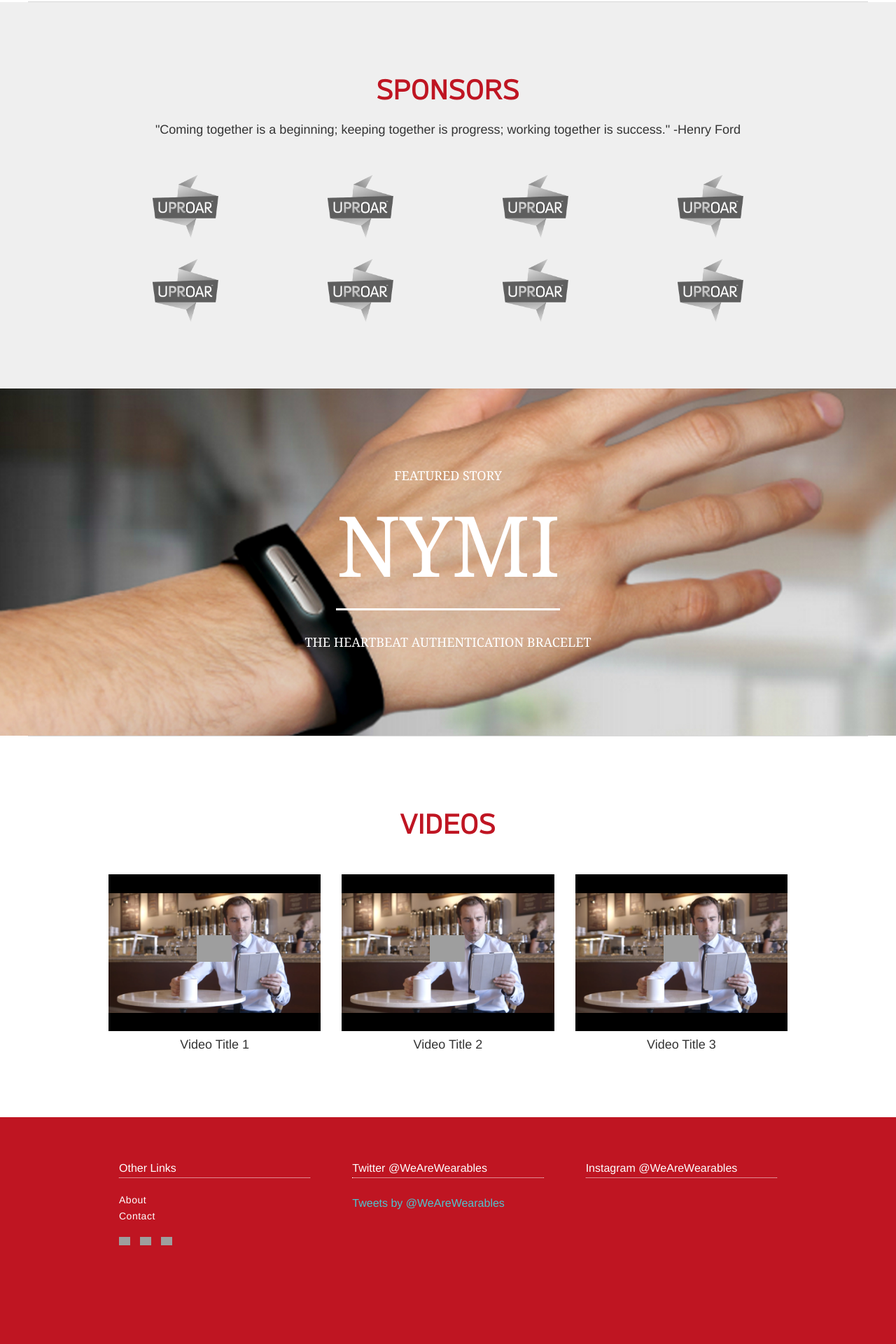
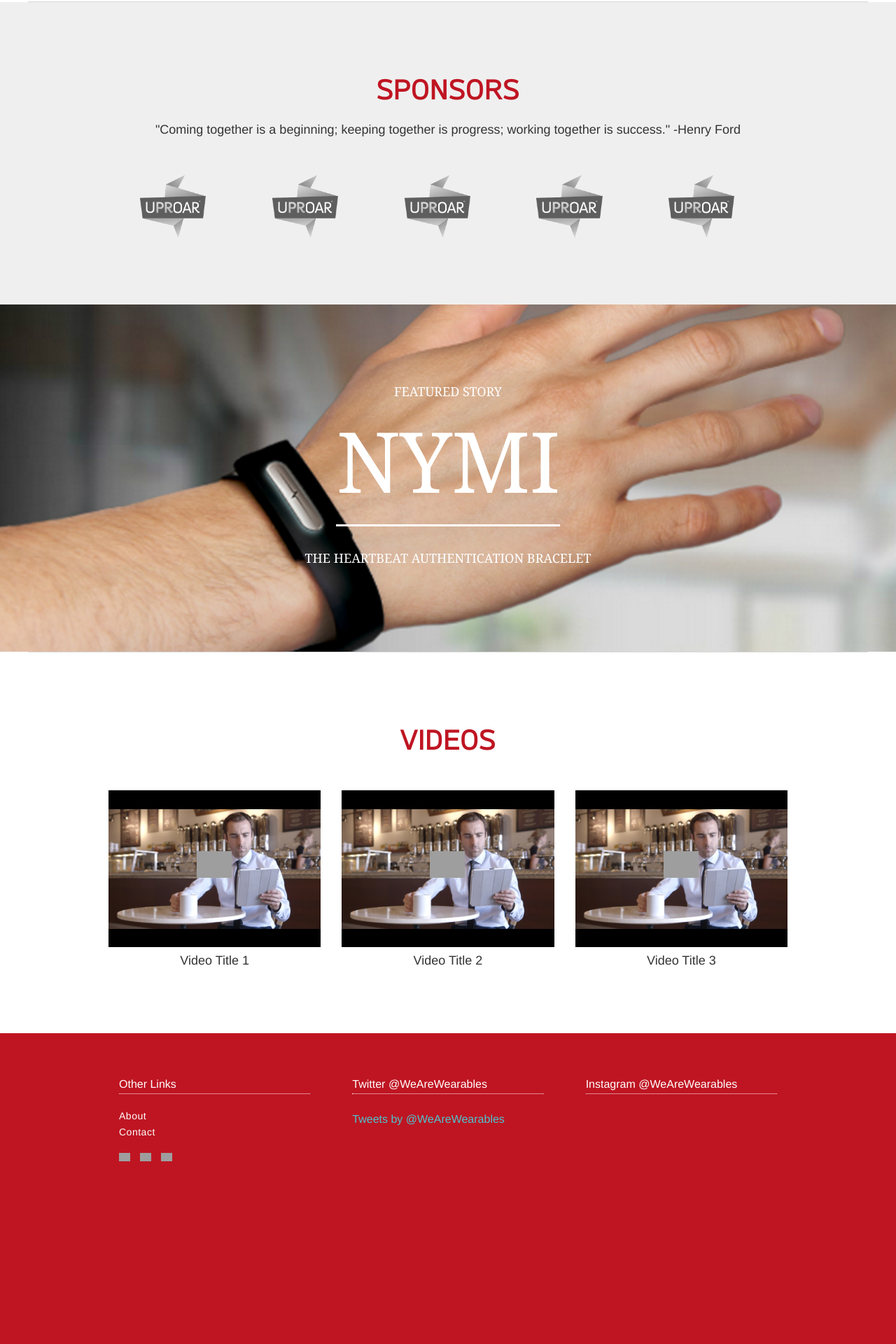
Before and after one commit to scottchen18/wearables, a CodeIgniter app: page /index.php/main/about in a window 1280 px wide. Shown: the part 1917-3837 px from the top of the page at 70% size. Run offline with CodeIgniter, Linux system fonts and the light colour scheme; some libraries are stand-ins or nearby versions; grey boxes are pictures that could not be loaded.

Commit message:
sponsor 5

```diff
--- a/application/assets/css/style.css
+++ b/application/assets/css/style.css
@@ -319,3 +319,9 @@ display: inline-block;
 	height:220px;
 
 }
+.content{
+	overflow-y:scroll;
+}
+.sponsor_med{
+	max-width:19%;min-width:19%;display:inline-block;text-align:center;
+}
--- a/application/controllers/main.php
+++ b/application/controllers/main.php
@@ -108,7 +108,7 @@ class Main extends CI_Controller {
 		$data['page'] = "home";
 		$this->load->view('headers/header',$data);
 		$this->load->view('main/static',$data);
-		$this->load->view('headers/footer',$data);
+		$this->load->view('headers/footer_static',$data);
 
 	}
 
--- a/application/views/main/landing.php
+++ b/application/views/main/landing.php
@@ -147,45 +147,48 @@ background-position: 50% 0%;" class="landing">
 		</div>
 	</div>
 
-	<div class="row">
-		<div class="small-12 medium-3 columns s_center">
+	<div class="row show-for-small-only">
+		<div class="small-6 columns s_center">
 			<img class="sponsor_img" src="<?php echo base_url();?>application/assets/img/uproar_logo.png" >
 
 		</div>
 
-		<div class="small-12 medium-3 columns s_center">
+		<div class="small-6 columns s_center">
 			<img class="sponsor_img" src="<?php echo base_url();?>application/assets/img/uproar_logo.png" >
 
 		</div>
 
-		<div class="small-12 medium-3 columns s_center">
+		<div class="small-6 columns s_center">
 			<img class="sponsor_img" src="<?php echo base_url();?>application/assets/img/uproar_logo.png">
 
 		</div>
-		<div class="small-12 medium-3 columns s_center">
+		<div class="small-6  columns s_center">
+			<img class="sponsor_img" src="<?php echo base_url();?>application/assets/img/uproar_logo.png">
+
+		</div>
+		<div class="small-6  columns s_center">
 			<img class="sponsor_img" src="<?php echo base_url();?>application/assets/img/uproar_logo.png">
 
 		</div>
 	</div>
 
-	<div class="row">
-		<div class="small-12 medium-3 columns s_center">
-			<img class="sponsor_img" src="<?php echo base_url();?>application/assets/img/uproar_logo.png" >
-
+	<div class="row show-for-medium-up">
+		<div class="small-12 columns">
+		<div class="sponsor_med">
+			<img class="sponsor_img" src="<?php echo base_url();?>application/assets/img/uproar_logo.png">
 		</div>
-
-		<div class="small-12 medium-3 columns s_center">
-			<img class="sponsor_img" src="<?php echo base_url();?>application/assets/img/uproar_logo.png" >
-
+		<div class="sponsor_med">
+			<img class="sponsor_img" src="<?php echo base_url();?>application/assets/img/uproar_logo.png">
 		</div>
-
-		<div class="small-12 medium-3 columns s_center">
+		<div class="sponsor_med">
 			<img class="sponsor_img" src="<?php echo base_url();?>application/assets/img/uproar_logo.png">
-
 		</div>
-		<div class="small-12 medium-3 columns s_center">
+		<div class="sponsor_med">
 			<img class="sponsor_img" src="<?php echo base_url();?>application/assets/img/uproar_logo.png">
-
+		</div>
+		<div class="sponsor_med">
+			<img class="sponsor_img" src="<?php echo base_url();?>application/assets/img/uproar_logo.png">
+		</div>
 		</div>
 	</div>
 </section>
--- a/application/views/main/static.php
+++ b/application/views/main/static.php
@@ -54,5 +54,6 @@
 	</div>
 </div>
 <script>
+	$('.content').css('height',$(window).height()-65);
 	$('.static_full').css('min-height',$('.content').height()+30);
 </script>
```
Also changed, not shown: application/views/headers/footer_static.php (added, +8 -0 lines).
